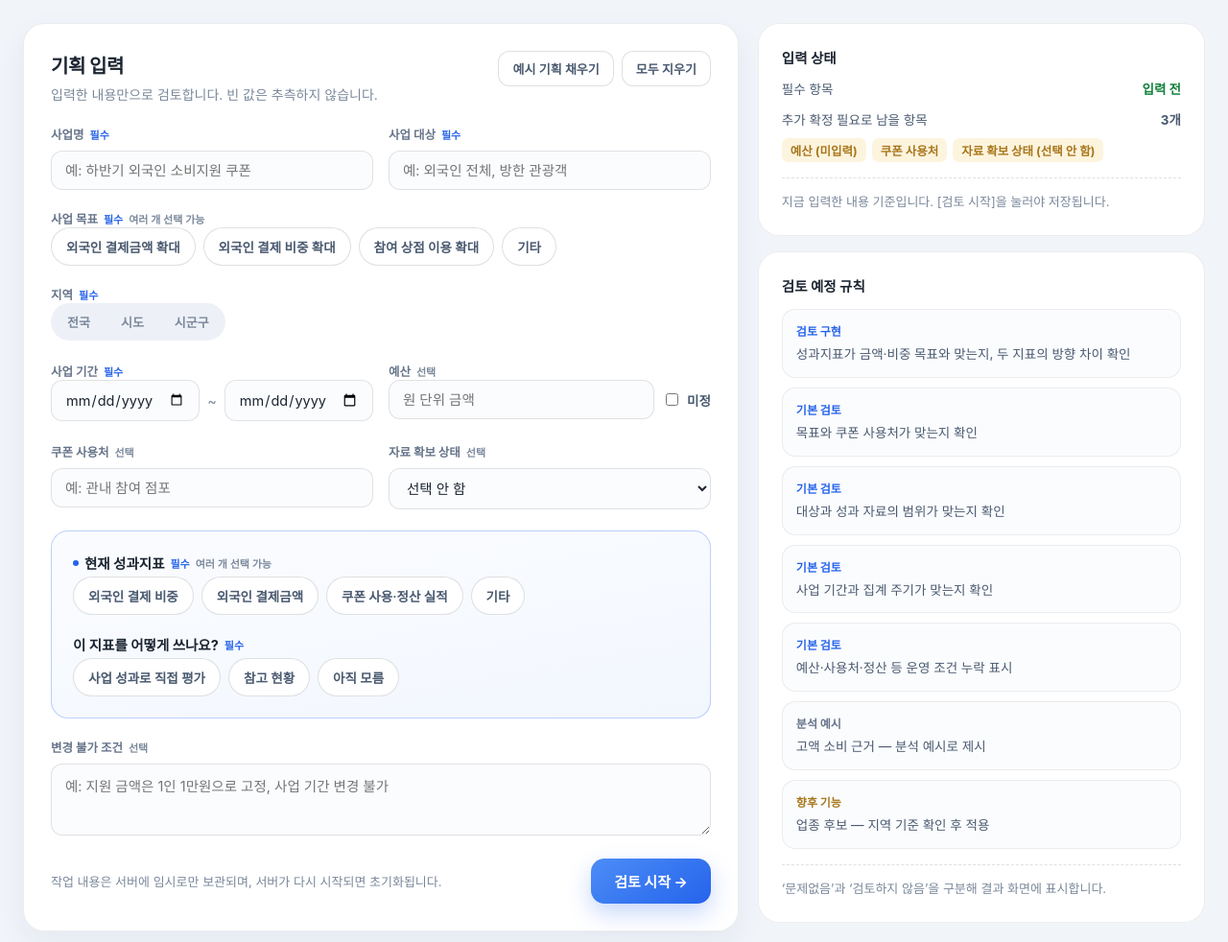
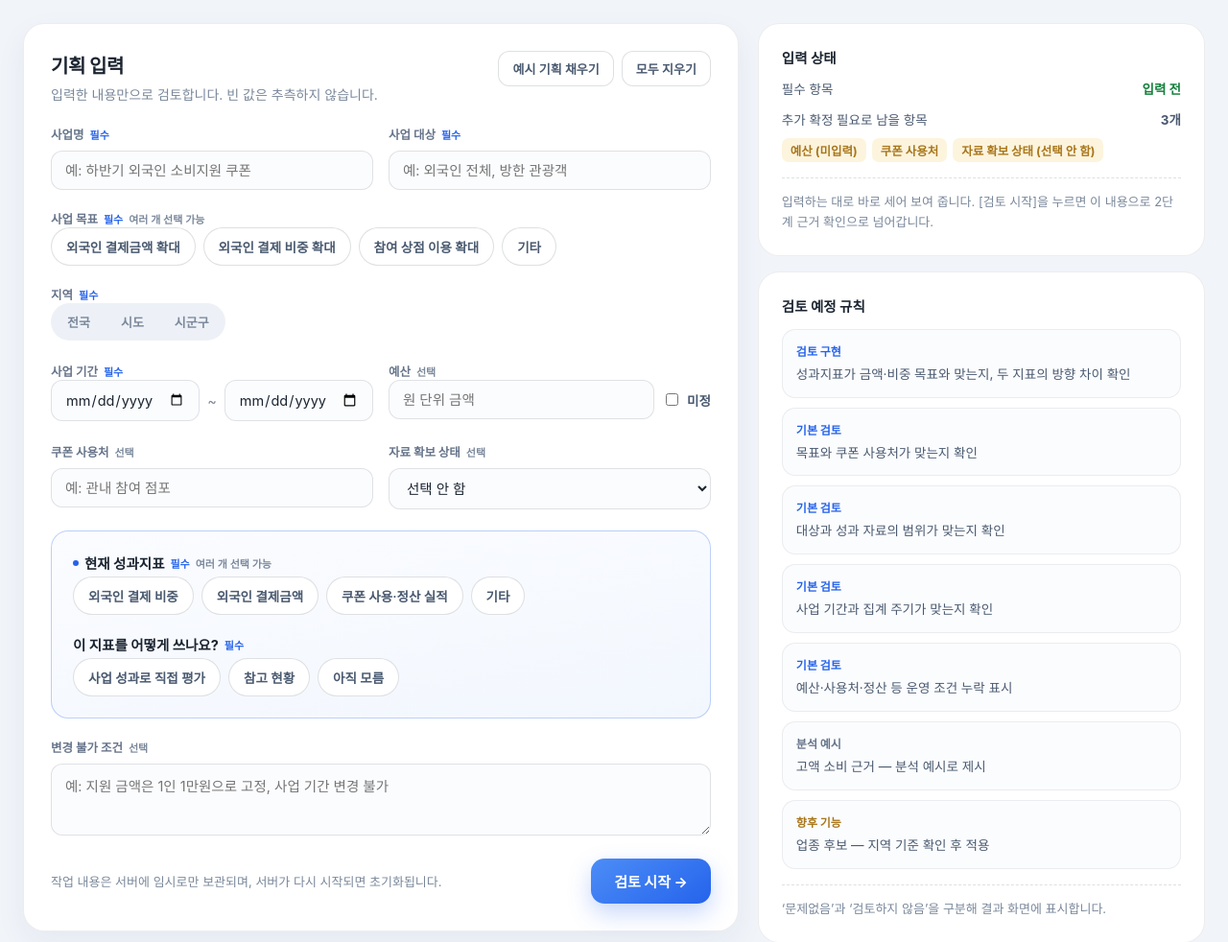
Before and after one commit to aideveloperno1/TM1stproject_260915, a FastAPI app: page /step/1 in a window 1280 px wide. Shown: the part 118-1100 px from the top of the page at 96% size. Run offline with FastAPI, Linux system fonts and the light colour scheme; parts of the project's set-up code (start-up, migrations or seed data) failed here and were passed over; some web fonts are replaced.

Commit message:
fix: 입력 상태 안내 문구를 실시간 동작에 맞게 고침
[검토 시작]은 저장 버튼이 아니라 2단계로 넘어가는 버튼이다. 패널이 이미
입력 즉시 갱신되므로 "눌러야 저장됩니다"는 잘못된 안내였다.

Co-Authored-By: Claude Opus 5 <noreply@anthropic.com>

```diff
--- a/src/policy_signal_map/web/templates/steps/input.html
+++ b/src/policy_signal_map/web/templates/steps/input.html
@@ -195,7 +195,7 @@
       <div class="pending-list" data-summary="pending-list"{{ " hidden" if not summary.pending }}>
         {% for item in summary.pending %}<span class="badge-warn">{{ item }}</span>{% endfor %}
       </div>
-      <p class="side-foot" data-summary="foot">지금 입력한 내용 기준입니다. [검토 시작]을 눌러야 저장됩니다.</p>
+      <p class="side-foot" data-summary="foot">입력하는 대로 바로 세어 보여 줍니다. [검토 시작]을 누르면 이 내용으로 2단계 근거 확인으로 넘어갑니다.</p>
     </div>
     <div class="card">
       <h2 class="side-title">검토 예정 규칙</h2>
```
Also changed, not shown: 2 other files.
